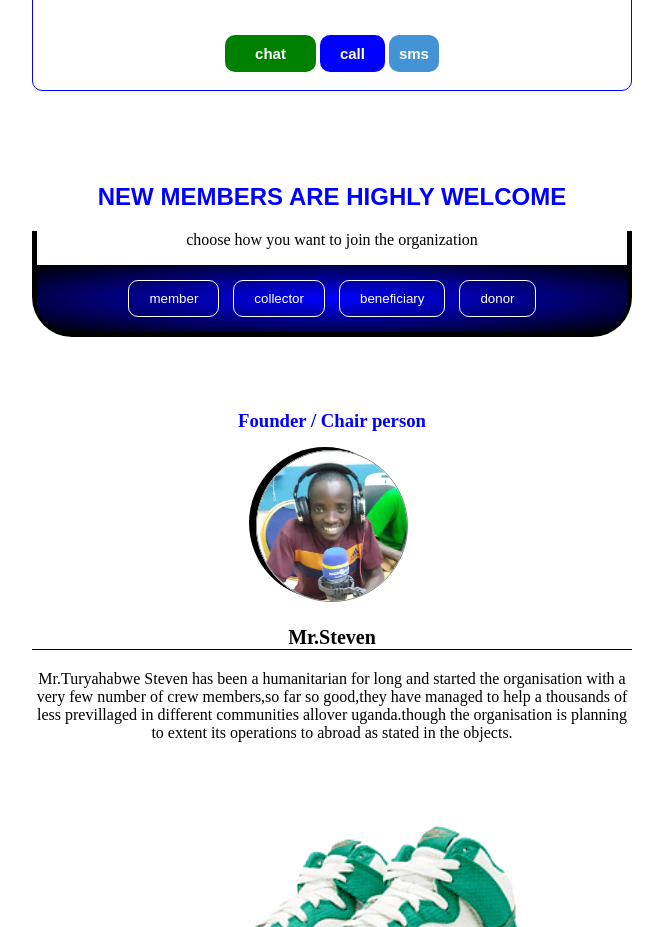
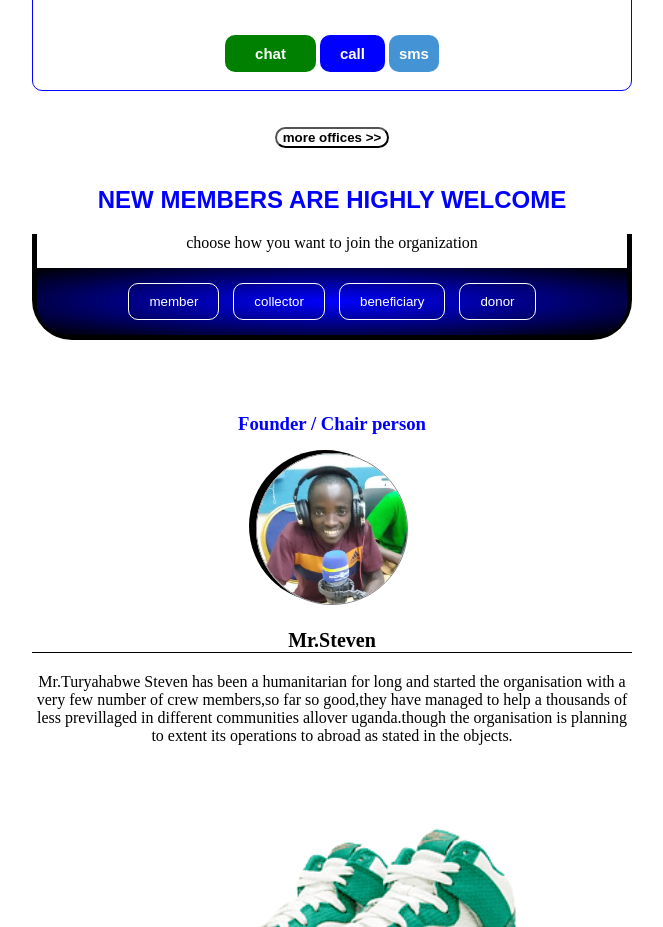
Before and after one commit to bitbyte24/asmin, a website: page index.html in a window 1280 px wide. Shown: the part 2208-3135 px from the top of the page, without its empty margins (296-959 px from the left). Drawn offline with Linux system fonts and the light colour scheme.

Commit message:
Update index.html
12

```diff
--- a/index.html
+++ b/index.html
@@ -69,7 +69,9 @@
                 <a href="https://wa.me/256741236186"><button role="but" class="chat3">chat</button></a>
                 <a href="tel:(256)(741236186)"><button role="ask" id="tell3">call</button></a>
                 <a href="sms:(256)(741236186)"><button class="sms" id="sms">sms</button></a><br><br>
-            </div><br><br><br><br>
+            </div><br><br>
+            <button style="background:transparent;color:black;font-weight:bolder;border-radius:20px">more offices >></button>
+            <br><br>
 
             <h2 value="announce">new members are highly welcome</h2>
             <div role="links">
```
